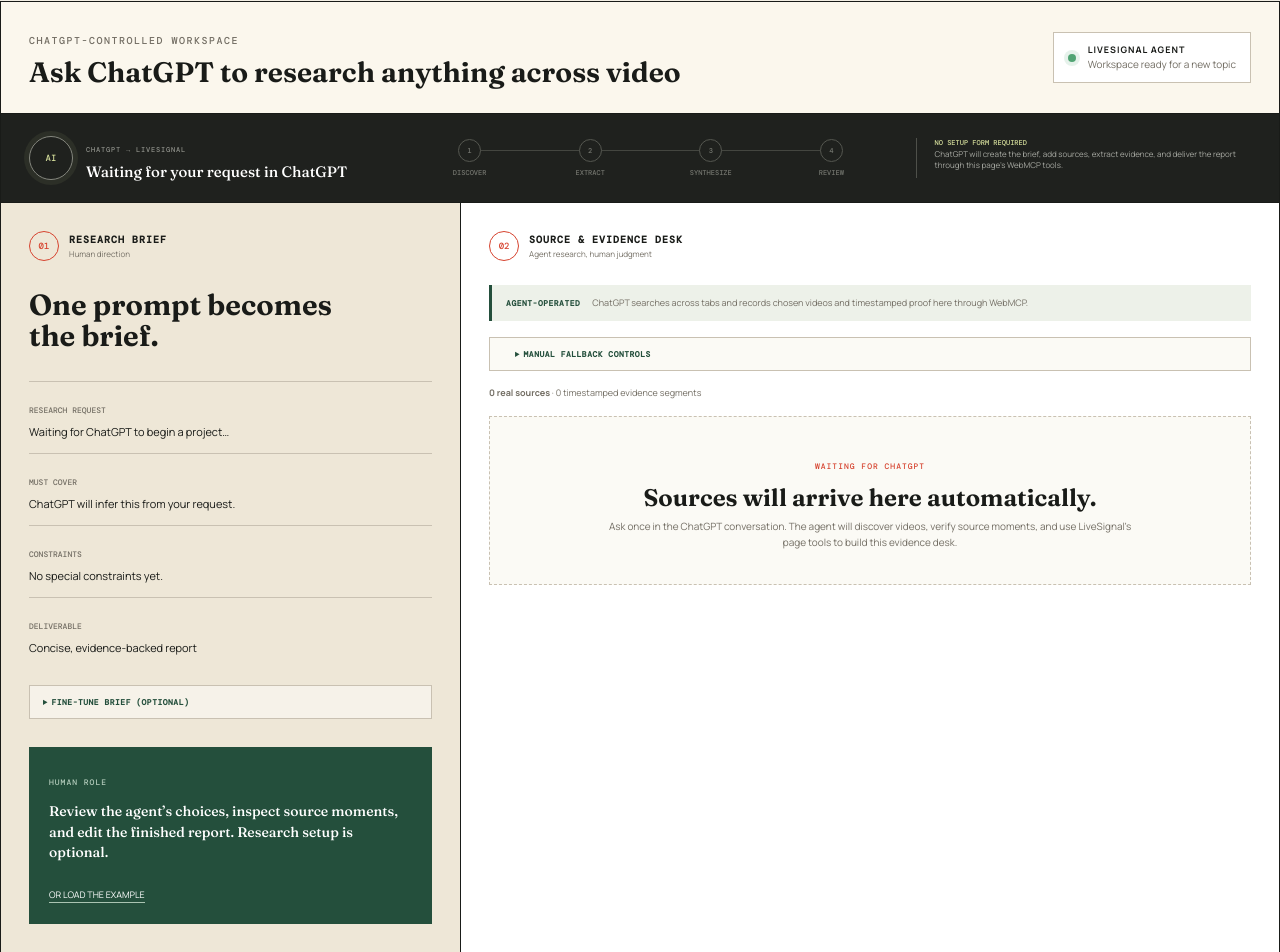
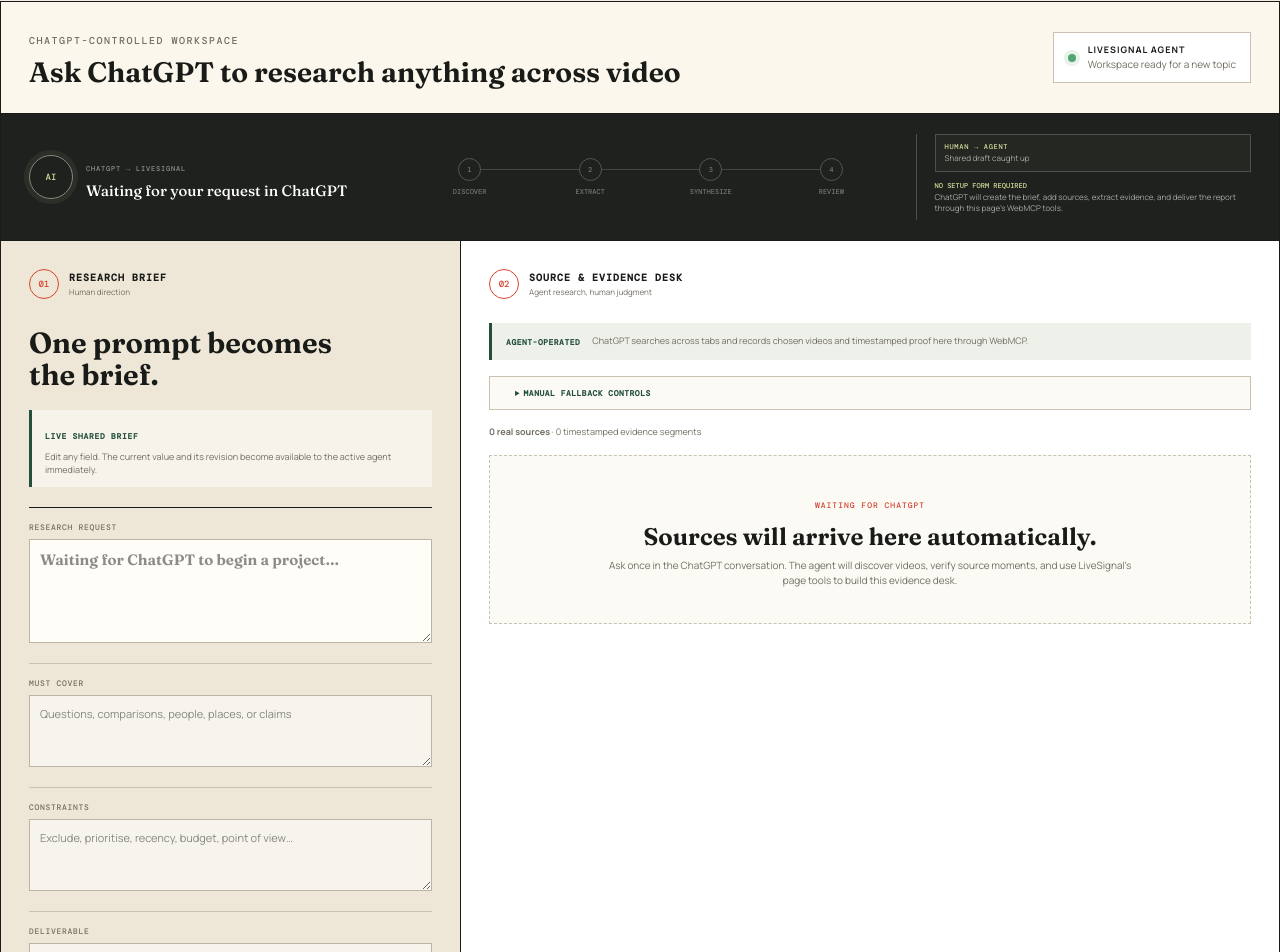
Before and after one commit to LiveSignal-webmcp/livesignal, a Next.js app: page / in a window 1280 px wide. Shown: the part 751-1703 px from the top of the page. Built offline with nearby package versions, Linux system fonts and the light colour scheme.

Commit message:
Add live human agent collaboration

```diff
--- a/app/globals.css
+++ b/app/globals.css
@@ -441,6 +441,34 @@
   border-left: 1px solid #4e504a;
   padding-left: 18px;
 }
+.collaboration-status {
+  margin: 0 0 9px;
+  padding: 7px 9px;
+  border: 1px solid #4e504a;
+  background: #252723;
+}
+.collaboration-status b,
+.collaboration-status span {
+  display: block;
+}
+.collaboration-status b {
+  color: #8f918a;
+  font: 500 7px "DM Mono", monospace;
+  letter-spacing: 0.7px;
+}
+.collaboration-status span {
+  margin-top: 3px;
+  color: #b8bab2;
+  font-size: 8px;
+}
+.collaboration-status.pending {
+  border-color: #975349;
+  box-shadow: inset 3px 0 0 var(--red);
+}
+.collaboration-status.pending b,
+.collaboration-status.pending span {
+  color: #f1a092;
+}
 .agent-ledger p {
   margin: 0 0 7px;
 }
@@ -538,6 +566,34 @@
     serif;
   max-width: 330px;
   margin: 28px 0 30px;
+}
+.brief-collaboration-note {
+  margin: -10px 0 20px;
+  padding: 11px 13px;
+  border-left: 3px solid var(--green);
+  background: rgba(255, 255, 255, 0.52);
+}
+.brief-collaboration-note span {
+  color: var(--green);
+  font: 700 8px "DM Mono", monospace;
+  letter-spacing: 0.7px;
+}
+.brief-collaboration-note p {
+  margin: 5px 0 0;
+  color: var(--muted);
+  font-size: 9px;
+  line-height: 1.45;
+}
+.brief-live-editor {
+  border-bottom: 1px solid var(--line);
+}
+.brief-live-editor .brief-field:first-child {
+  border-top-color: var(--ink);
+}
+.brief-live-editor .research-request-field textarea {
+  min-height: 104px;
+  background: #fffdf7;
+  font: 600 15px/1.35 Fraunces, serif;
 }
 .brief-field {
   display: block;
@@ -1173,6 +1229,14 @@
 .guide-actions .publish {
   background: var(--red);
 }
+.guide-actions .download {
+  background: transparent;
+  color: #f7f2e8;
+}
+.guide-actions .download:hover {
+  border-color: #d6df9c;
+  color: #d6df9c;
+}
 .guide-actions .published {
   background: var(--green);
 }
--- a/app/page.tsx
+++ b/app/page.tsx
@@ -60,6 +60,14 @@
   id: string;
   label: string;
   detail: string;
+};
+
+type HumanRevision = {
+  id: string;
+  field: string;
+  detail: string;
+  createdAt: string;
+  acknowledged: boolean;
 };
 
 type ModelDocument = Document & {
@@ -85,7 +93,7 @@
   outputFormat: "A practical 5-minute field guide",
 };
 
-const TOOL_COUNT = 16;
+const TOOL_COUNT = 19;
 const PHASES: Array<{ id: RunPhase; label: string }> = [
   { id: "discovering", label: "Discover" },
   { id: "extracting", label: "Extract" },
@@ -147,6 +155,7 @@
   const [activity, setActivity] = useState("Workspace ready for a new topic");
   const [runPhase, setRunPhase] = useState<RunPhase>("ready");
   const [agentEvents, setAgentEvents] = useState<AgentEvent[]>([]);
+  const [humanRevisions, setHumanRevisions] = useState<HumanRevision[]>([]);
   const [published, setPublished] = useState(false);
   const [youtubeUrl, setYoutubeUrl] = useState("");
   const [ingestStatus, setIngestStatus] = useState<
@@ -172,6 +181,10 @@
         : evidence
     ).slice(0, 18);
   }, [evidence, evidenceQuery]);
+  const pendingHumanRevisions = useMemo(
+    () => humanRevisions.filter((revision) => !revision.acknowledged),
+    [humanRevisions],
+  );
 
   const live = useRef({
     goal,
@@ -185,6 +198,7 @@
     published,
     runPhase,
     agentEvents,
+    humanRevisions,
   });
 
   useEffect(() => {
@@ -200,6 +214,7 @@
       published,
       runPhase,
       agentEvents,
+      humanRevisions,
     };
   }, [
     goal,
@@ -213,6 +228,7 @@
     published,
     runPhase,
     agentEvents,
+    humanRevisions,
   ]);
 
   function addAgentEvent(label: string, detail: string) {
@@ -220,6 +236,106 @@
       ...current.slice(-5),
       { id: crypto.randomUUID(), label, detail },
     ]);
+  }
+
+  function recordHumanRevision(field: string, detail: string) {
+    const now = new Date().toISOString();
+    const revisionId = crypto.randomUUID();
+    setHumanRevisions((current) => {
+      const pending = current.find(
+        (revision) => revision.field === field && !revision.acknowledged,
+      );
+      if (pending) {
+        return current.map((revision) =>
+          revision.id === pending.id
+            ? { ...revision, detail, createdAt: now }
+            : revision,
+        );
+      }
+      return [
+        ...current.slice(-11),
+        {
+          id: revisionId,
+          field,
+          detail,
+          createdAt: now,
+          acknowledged: false,
+        },
+      ];
+    });
+    setPublished(false);
+    setActivity(`Human changed ${field} · ready for agent`);
+    window.dispatchEvent(
+      new CustomEvent("livesignal:human-revision", {
+        detail: { field, value: detail, createdAt: now },
+      }),
+    );
+  }
+
+  function reportMarkdown() {
+    const state = live.current;
+    const lines = [
+      `# ${state.reportTitle}`,
+      "",
+      state.reportOverview,
+      "",
+      "## Research brief",
+      "",
+      `**Request:** ${state.goal}`,
+      "",
+      `**Must cover:** ${state.brief.mustCover || "Not specified"}`,
+      "",
+      `**Constraints:** ${state.brief.constraints || "None"}`,
+      "",
+      `**Deliverable:** ${state.brief.outputFormat}`,
+      "",
+    ];
+    state.reportSections.forEach((section) => {
+      lines.push(`## ${section.heading}`, "", section.body, "");
+      const citations = section.evidenceIds
+        .map((id) => state.evidence.find((item) => item.id === id))
+        .filter(Boolean) as EvidenceItem[];
+      if (citations.length) {
+        lines.push("### Source evidence", "");
+        citations.forEach((item) => {
+          const source = state.sources.find(
+            (entry) => entry.id === item.sourceId,
+          );
+          if (!source) return;
+          lines.push(
+            `- [${item.timestamp} · ${source.creator} — ${source.title}](${timestampUrl(source, item.seconds)})`,
+            `  > ${item.text}`,
+          );
+        });
+        lines.push("");
+      }
+    });
+    lines.push(
+      "---",
+      "",
+      `Created with LiveSignal from ${state.sources.length} video sources and ${state.evidence.length} timestamped evidence moments.`,
+    );
+    return lines.join("\n");
+  }
+
+  function downloadReport() {
+    const markdown = reportMarkdown();
+    const slug =
+      live.current.reportTitle
+        .toLowerCase()
+        .replace(/[^a-z0-9]+/g, "-")
+        .replace(/(^-|-$)/g, "") || "livesignal-report";
+    const filename = `${slug}.md`;
+    const url = URL.createObjectURL(
+      new Blob([markdown], { type: "text/markdown;charset=utf-8" }),
+    );
+    const anchor = document.createElement("a");
+    anchor.href = url;
+    anchor.download = filename;
+    anchor.click();
+    window.setTimeout(() => URL.revokeObjectURL(url), 0);
+    setActivity("Citation-preserving report downloaded");
+    return { ok: true, filename, markdown };
   }
 
   function startResearch(nextGoal = goal) {
@@ -235,6 +351,7 @@
     setReportTitle("Untitled research report");
     setReportOverview("");
     setReportSections([]);
+    setHumanRevisions([]);
     setPublished(false);
     setIngestError("");
     setRunPhase("discovering");
@@ -265,6 +382,7 @@
       "A source-backed shortlist for a traveller who loves spicy noodles and everyday street food.",
     );
     setReportSections(example.sections);
+    setHumanRevisions([]);
     setPublished(false);
     setIngestError("");
     setRunPhase("review");
@@ -625,6 +743,7 @@
       setReportTitle(String(reportInput.title ?? "Agent research report"));
       setReportOverview(String(reportInput.overview ?? ""));
       setReportSections(sections);
+      setHumanRevisions([]);
       setPublished(false);
       setRunPhase("review");
       setAgentResultError("");
@@ -715,6 +834,53 @@
       "get_workspace_state",
       "Returns the current visible research brief, sources, timestamped evidence, editable report, and publication status.",
       () => live.current,
+    );
+    tool(
+      "get_human_revisions",
+      "Returns human edits made to the live brief or report that the agent has not yet acknowledged. Use while collaborating before revising the report.",
+      () => ({
+        revisions: live.current.humanRevisions.filter(
+          (revision) => !revision.acknowledged,
+        ),
+        currentBrief: live.current.brief,
+        currentReport: {
+          title: live.current.reportTitle,
+          overview: live.current.reportOverview,
+          sections: live.current.reportSections,
+        },
+      }),
+    );
+    tool(
+      "acknowledge_human_revisions",
+      "Marks human edits as seen after the agent has incorporated or responded to them.",
+      (input) => {
+        const requestedIds = Array.isArray(input.revisionIds)
+          ? input.revisionIds.map(String)
+          : [];
+        const acknowledgeAll = Boolean(input.all) || requestedIds.length === 0;
+        setHumanRevisions((current) =>
+          current.map((revision) =>
+            acknowledgeAll || requestedIds.includes(revision.id)
+              ? { ...revision, acknowledged: true }
+              : revision,
+          ),
+        );
+        addAgentEvent(
+          "Human edits acknowledged",
+          acknowledgeAll
+            ? "Agent read the latest shared draft"
+            : `${requestedIds.length} revisions read`,
+        );
+        setActivity("Agent caught up with human edits");
+        return { ok: true, acknowledged: acknowledgeAll ? "all" : requestedIds };
+      },
+      {
+        type: "object",
+        properties: {
+          all: { type: "boolean" },
+          revisionIds: { type: "array", items: { type: "string" } },
+        },
+      },
     );
     tool(
       "begin_research",
@@ -1103,6 +1269,11 @@
           sectionCount: live.current.reportSections.length,
         };
       },
+    );
+    tool(
+      "download_report",
+      "Downloads the current human-reviewed report as Markdown with clickable timestamp citations.",
+      () => downloadReport(),
     );
     Promise.all(jobs)
       .then(() => setMcp("registered"))
@@ -1242,6 +1413,18 @@
             })}
           </div>
           <div className="agent-ledger">
+            <div
+              className={`collaboration-status ${
+                pendingHumanRevisions.length ? "pending" : "caught-up"
+              }`}
+            >
+              <b>HUMAN → AGENT</b>
+              <span>
+                {pendingHumanRevisions.length
+                  ? `${pendingHumanRevisions.length} live change${pendingHumanRevisions.length === 1 ? "" : "s"} waiting for ChatGPT`
+                  : "Shared draft caught up"}
+              </span>
+            </div>
             {agentEvents.length ? (
               agentEvents.slice(-3).map((event) => (
                 <p key={event.id}>
@@ -1270,69 +1453,75 @@
             />
             <h3>
               {goal
-                ? "The agent translated your request."
+                ? "Shape the brief with the agent."
                 : "One prompt becomes the brief."}
             </h3>
-            <div className="brief-output">
-              <span>Research request</span>
-              <p>{goal || "Waiting for ChatGPT to begin a project…"}</p>
-            </div>
-            <div className="brief-output">
-              <span>Must cover</span>
+            <div className="brief-collaboration-note">
+              <span>LIVE SHARED BRIEF</span>
               <p>
-                {brief.mustCover ||
-                  "ChatGPT will infer this from your request."}
+                Edit any field. The current value and its revision become
+                available to the active agent immediately.
               </p>
             </div>
-            <div className="brief-output">
-              <span>Constraints</span>
-              <p>{brief.constraints || "No special constraints yet."}</p>
-            </div>
-            <div className="brief-output">
-              <span>Deliverable</span>
-              <p>{brief.outputFormat}</p>
-            </div>
-            <details className="brief-editor">
-              <summary>Fine-tune brief (optional)</summary>
+            <div className="brief-live-editor">
+              <label className="brief-field research-request-field">
+                <span>Research request</span>
+                <textarea
+                  value={goal}
+                  onChange={(event) => {
+                    setGoal(event.target.value);
+                    setSearchQuery(event.target.value);
+                    recordHumanRevision("research request", event.target.value);
+                  }}
+                  placeholder="Waiting for ChatGPT to begin a project…"
+                  aria-label="Research request"
+                />
+              </label>
               <label className="brief-field">
                 <span>Must cover</span>
                 <textarea
                   value={brief.mustCover}
-                  onChange={(event) =>
+                  onChange={(event) => {
                     setBrief((current) => ({
                       ...current,
                       mustCover: event.target.value,
-                    }))
-                  }
+                    }));
+                    recordHumanRevision("must cover", event.target.value);
+                  }}
                   placeholder="Questions, comparisons, people, places, or claims"
+                  aria-label="Must cover"
                 />
               </label>
               <label className="brief-field">
                 <span>Constraints</span>
                 <textarea
                   value={brief.constraints}
-                  onChange={(event) =>
+                  onChange={(event) => {
                     setBrief((current) => ({
                       ...current,
                       constraints: event.target.value,
-                    }))
-                  }
+                    }));
+                    recordHumanRevision("constraints", event.target.value);
+                  }}
                   placeholder="Exclude, prioritise, recency, budget, point of view…"
+                  aria-label="Research constraints"
                 />
               </label>
               <label className="brief-field">
-                <span>Output</span>
+                <span>Deliverable</span>
                 <input
                   value={brief.outputFormat}
-                  onChange={(event) =>
+                  onChange={(event) => {
                     setBrief((current) => ({
                       ...current,
                       outputFormat: event.target.value,
-                    }))
-                  }
+                    }));
+                    recordHumanRevision("deliverable", event.target.value);
+                  }}
+                  aria-label="Research deliverable"
                 />
               </label>
-            </details>
+            </div>
             <div className="brief-prompt">
               <span>HUMAN ROLE</span>
               <p>
@@ -1583,6 +1772,14 @@
             />
             <div className="guide-actions">
               <button
+                className="download"
+                type="button"
+                disabled={reportSections.length === 0}
+                onClick={downloadReport}
+              >
+                Download .md ↓
+              </button>
+              <button
                 className={published ? "published" : "publish"}
                 type="button"
                 disabled={reportSections.length === 0}
@@ -1603,7 +1800,7 @@
                 value={reportTitle}
                 onChange={(event) => {
                   setReportTitle(event.target.value);
-                  setPublished(false);
+                  recordHumanRevision("report title", event.target.value);
                 }}
                 aria-label="Report title"
               />
@@ -1618,7 +1815,7 @@
             value={reportOverview}
             onChange={(event) => {
               setReportOverview(event.target.value);
-              setPublished(false);
+              recordHumanRevision("report overview", event.target.value);
             }}
             placeholder="The agent’s overview appears here. Edit it directly, then ask the agent to revise again."
             aria-label="Report overview"
@@ -1649,20 +1846,28 @@
                       <input
                         value={section.heading}
                         aria-label={`Section ${index + 1} heading`}
-                        onChange={(event) =>
+                        onChange={(event) => {
                           updateReportSection(section.id, {
                             heading: event.target.value,
-                          })
-                        }
+                          });
+                          recordHumanRevision(
+                            `section ${index + 1} heading`,
+                            event.target.value,
+                          );
+                        }}
                       />
                       <textarea
                         value={section.body}
                         aria-label={`Section ${index + 1} body`}
-                        onChange={(event) =>
+                        onChange={(event) => {
                           updateReportSection(section.id, {
                             body: event.target.value,
-                          })
-                        }
+                          });
+                          recordHumanRevision(
+                            `section ${index + 1} body`,
+                            event.target.value,
+                          );
+                        }}
                       />
                     </div>
                     <div className="report-citations">
@@ -1701,23 +1906,39 @@
                     <div className="dish-controls">
                       <button
                         type="button"
-                        onClick={() => moveReportSection(section.id, -1)}
+                        onClick={() => {
+                          moveReportSection(section.id, -1);
+                          recordHumanRevision(
+                            "report order",
+                            `Moved ${section.heading} up`,
+                          );
+                        }}
                       >
                         ↑
                       </button>
                       <button
                         type="button"
-                        onClick={() => moveReportSection(section.id, 1)}
+                        onClick={() => {
+                          moveReportSection(section.id, 1);
+                          recordHumanRevision(
+                            "report order",
+                            `Moved ${section.heading} down`,
+                          );
+                        }}
                       >
                         ↓
                       </button>
                       <button
                         type="button"
-                        onClick={() =>
+                        onClick={() => {
                           setReportSections((current) =>
                             current.filter((item) => item.id !== section.id),
-                          )
-                        }
+                          );
+                          recordHumanRevision(
+                            "report sections",
+                            `Removed ${section.heading}`,
+                          );
+                        }}
                       >
                         ×
                       </button>
```
Also changed, not shown: plugins/livesignal/skills/livesignal/SKILL.md (+4 -2 lines), 1 other file (tests, documents, lock files or other folders).
